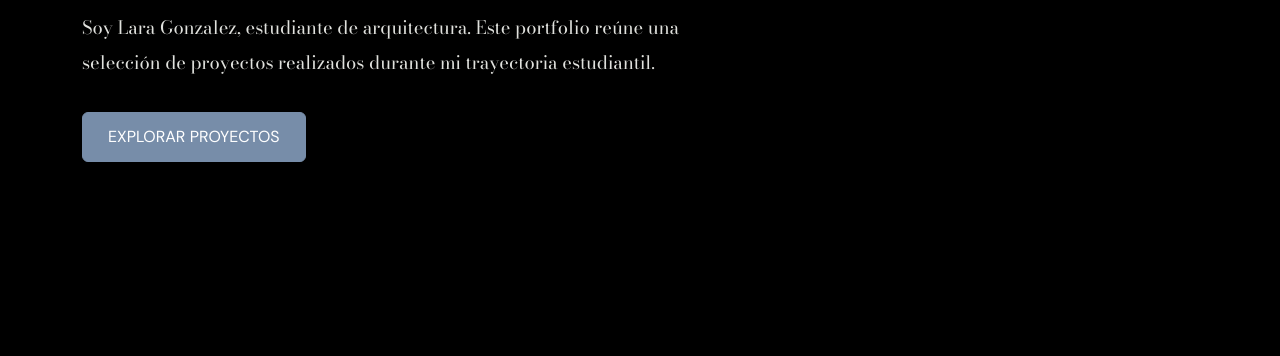
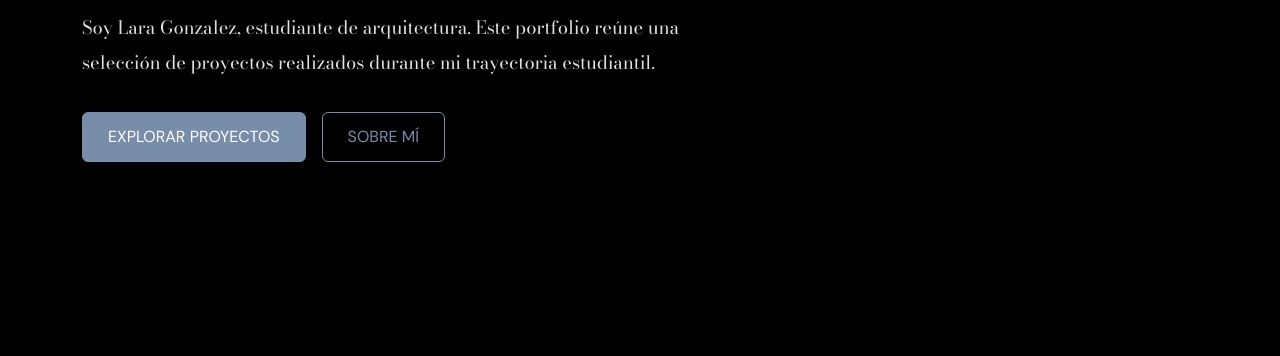
Before and after one commit to gonzalezlara2004-stack/EntregaFinal, a plain HTML site: page index.html in a window 1280 px wide. Shown: the part 427-783 px from the top of the page. Drawn offline with nearby package versions, Linux system fonts and the light colour scheme.

Commit message:
utimo arreglo

```diff
--- a/css/estilos.css
+++ b/css/estilos.css
@@ -147,7 +147,7 @@ header .lead {
 }
 
 #sobre-mi img {
-    width: 50%;
+    width: 70%;
     border-color: var(--secundario) !important;
 }
 
@@ -217,3 +217,17 @@ header .lead {
 #sobre-mi button:hover {
     color: var(--acento);
 }
+
+.boton-sobre-mi {
+    background-color: transparent;
+    color: var(--acento);
+    border: 1px solid var(--acento);
+    padding: 12px 25px;
+    transition: background-color 0.3s, color 0.3s;
+}
+
+.boton-sobre-mi:hover {
+    background-color: var(--acento);
+    color: #ffffff;
+    border-color: var(--acento);
+}
--- a/index.html
+++ b/index.html
@@ -65,10 +65,17 @@
             realizados durante mi trayectoria estudiantil.
         </p>
 
-        <a href="#proyectos" class="btn btn-primary">
-            EXPLORAR PROYECTOS
-        </a>
-    </div>
+      <div class="d-flex gap-3">
+
+    <a href="#proyectos" class="btn btn-primary">
+        EXPLORAR PROYECTOS
+    </a>
+
+   <a href="#sobre-mi" class="btn btn-outline-light boton-sobre-mi">
+    SOBRE MÍ
+</a>
+
+</div>
 
 </header>
 
@@ -83,7 +90,9 @@
         </p>
 
         <div class="row g-4" id="contenedor-proyectos">
-        </div>
+</div>
+
+</section>
 
 
 <section id="sobre-mi" class="container py-5">
@@ -108,6 +117,7 @@
                 A lo largo de mi formación fui desarrollando un interés particular por el paisajismo, el diseño de envolventes y el diseño de interiores, entendiendo estas áreas como distintas maneras de explorar la relación entre los espacios, las personas y su entorno.
 
 Me interesa pensar la arquitectura desde diferentes escalas, prestando atención tanto a las decisiones generales de un proyecto como a los detalles que definen su identidad y la forma en que se habita. Valoro la experimentación, el intercambio de ideas y la posibilidad de seguir aprendiendo a través de nuevos proyectos y experiencias.
+  </p>
 
 <div class="mt-4">
     <h3>CONTACTO</h3>
```
